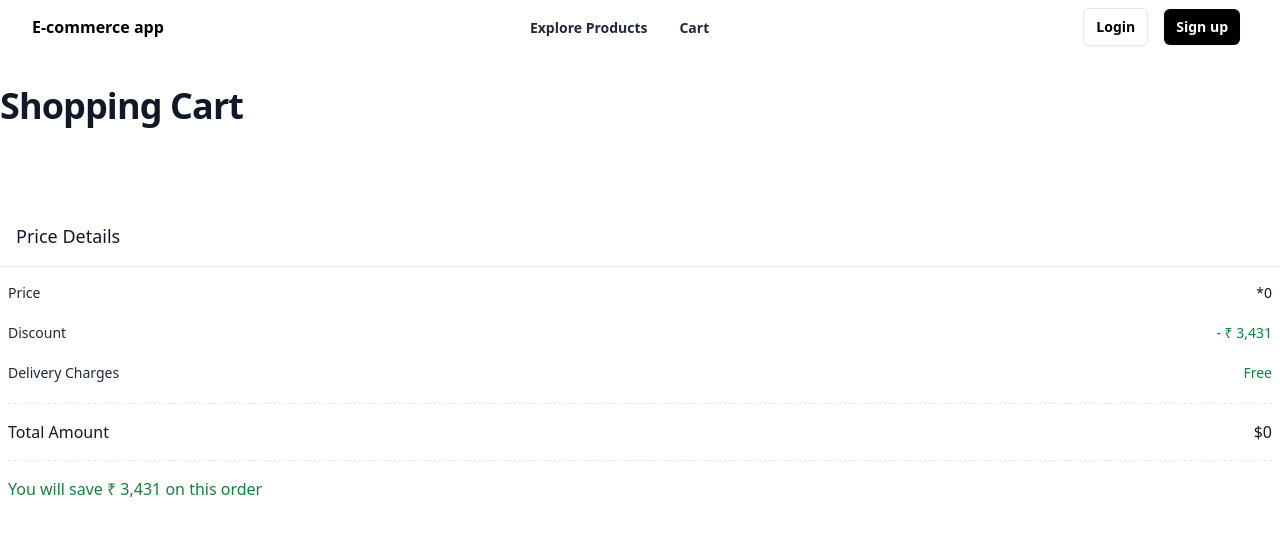
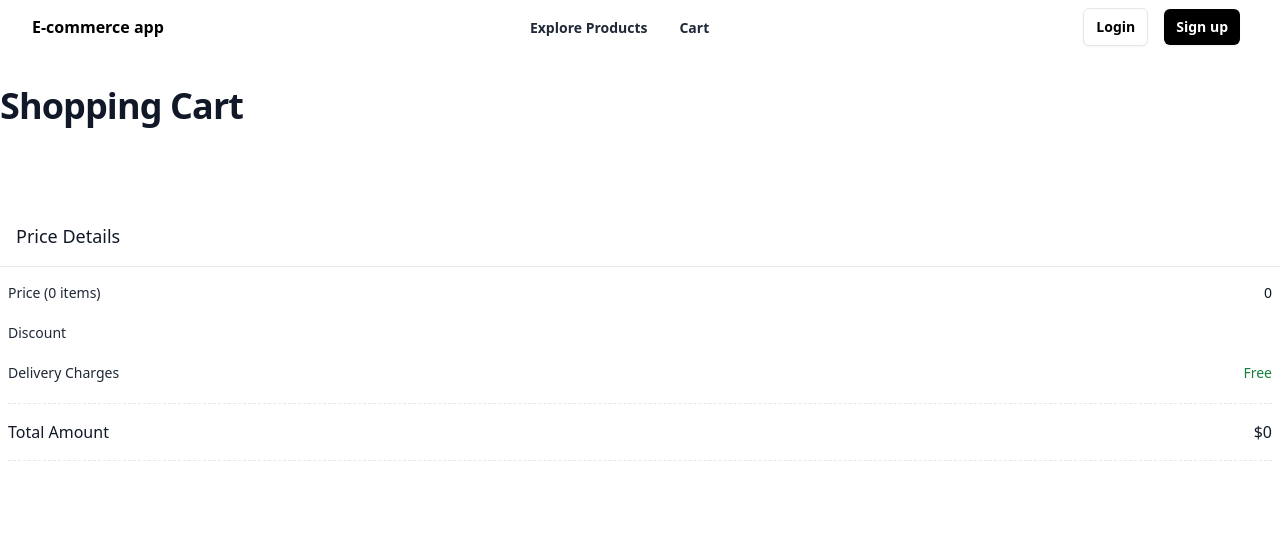
Before and after one commit to devansh-kc/e-commerce-app-for-laptop, a React (Vite) app: page /cart in a window 1280 px wide. Shown: the top 534 px of the page. Built offline with nearby package versions, Linux system fonts and the light colour scheme.

Commit message:
bug fixes

```diff
--- a/src/Pages/CartPage.jsx
+++ b/src/Pages/CartPage.jsx
@@ -1,12 +1,15 @@
 import React, { useState, useEffect } from "react";
 import { Cart } from "../Components";
 import { useSelector } from "react-redux";
+import Items from "../assets/Data";
 
 const CartPage = () => {
   const cart = useSelector((state) => state.cart);
-  const [total, setTotal] = useState();
+  const [total, setTotal] = useState(0);
+  const [items, setTotalItems] = useState(0);
   useEffect(() => {
-    setTotal(cart.reduce((acc, curr) => acc + curr * cart.qty, 0));
+    setTotal(cart.reduce((acc, curr) => acc + curr.price * curr.qty, 0));
+    setTotalItems(cart.reduce((acc, curr) => acc + curr.qty, 0));
   }, [cart]);
   return (
     <>
@@ -25,9 +28,9 @@ const CartPage = () => {
                   Items in your shopping cart
                 </h2>
                 <ul role="list" className="divide-y divide-gray-200">
-                {cart.map((item) => {
-                  return <Cart products={item} key={item.id} />;
-                })}
+                  {cart.map((item) => {
+                    return <Cart products={item} key={item.id} />;
+                  })}
                 </ul>
               </section>
             </form>
@@ -51,18 +54,14 @@ const CartPage = () => {
             <div>
               <dl className=" space-y-1 px-2 py-4">
                 <div className="flex items-center justify-between">
-                  <dt className="text-sm text-gray-800">Price </dt>
-                  <dd className="text-sm font-medium text-gray-900">
-                    {cart.price}*{cart.length}
-                  </dd>
+                  <dt className="text-sm text-gray-800">Price ({items} items)</dt>
+                  <dd className="text-sm font-medium text-gray-900">{total}</dd>
                 </div>
                 <div className="flex items-center justify-between pt-4">
                   <dt className="flex items-center text-sm text-gray-800">
                     <span>Discount</span>
                   </dt>
-                  <dd className="text-sm font-medium text-green-700">
-                    - ₹ 3,431
-                  </dd>
+
                 </div>
                 <div className="flex items-center justify-between py-4">
                   <dt className="flex text-sm text-gray-800">
@@ -79,9 +78,6 @@ const CartPage = () => {
                   </dd>
                 </div>
               </dl>
-              <div className="px-2 pb-4 font-medium text-green-700">
-                You will save ₹ 3,431 on this order
-              </div>
             </div>
           </section>
         </form>
```
